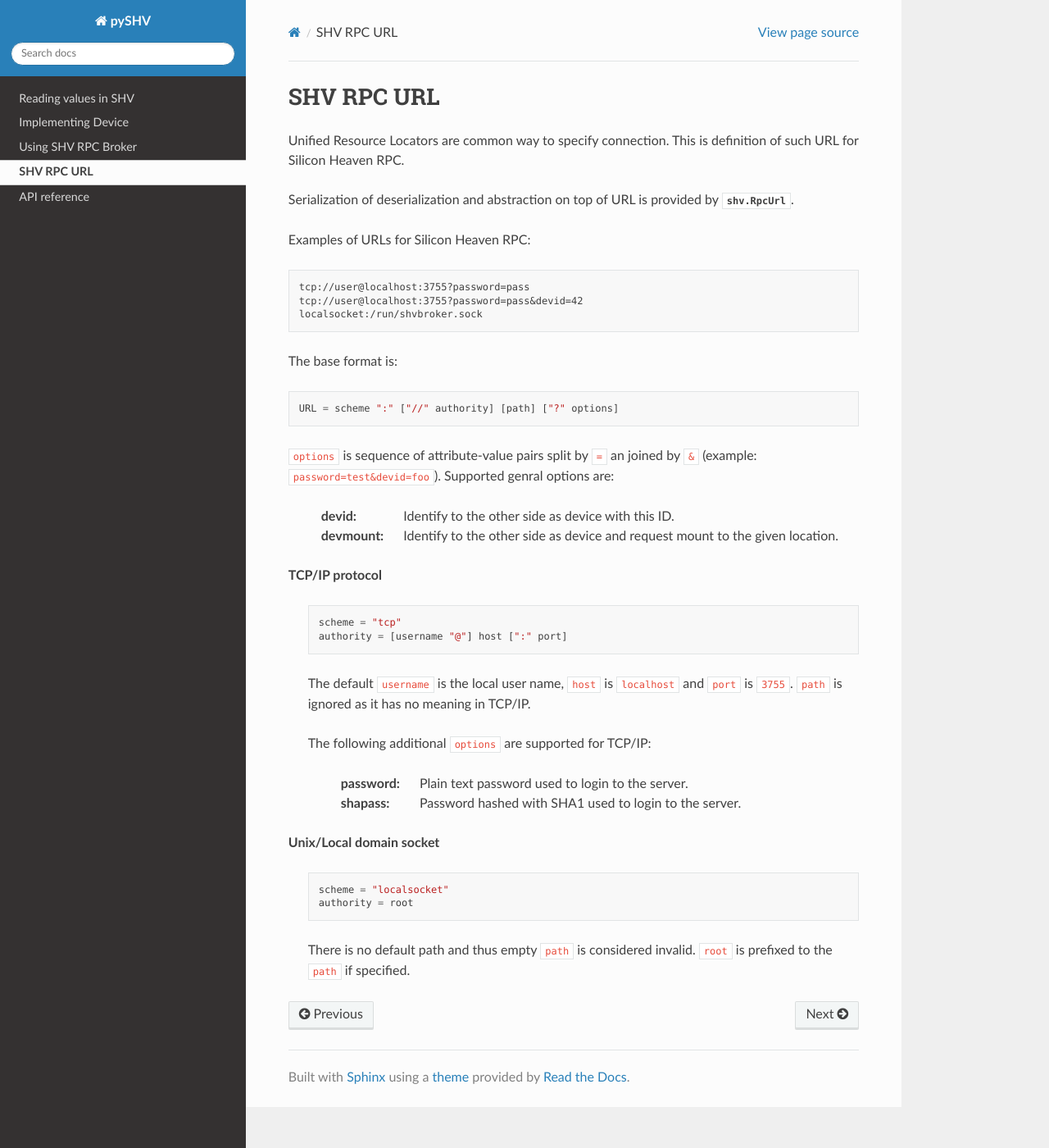
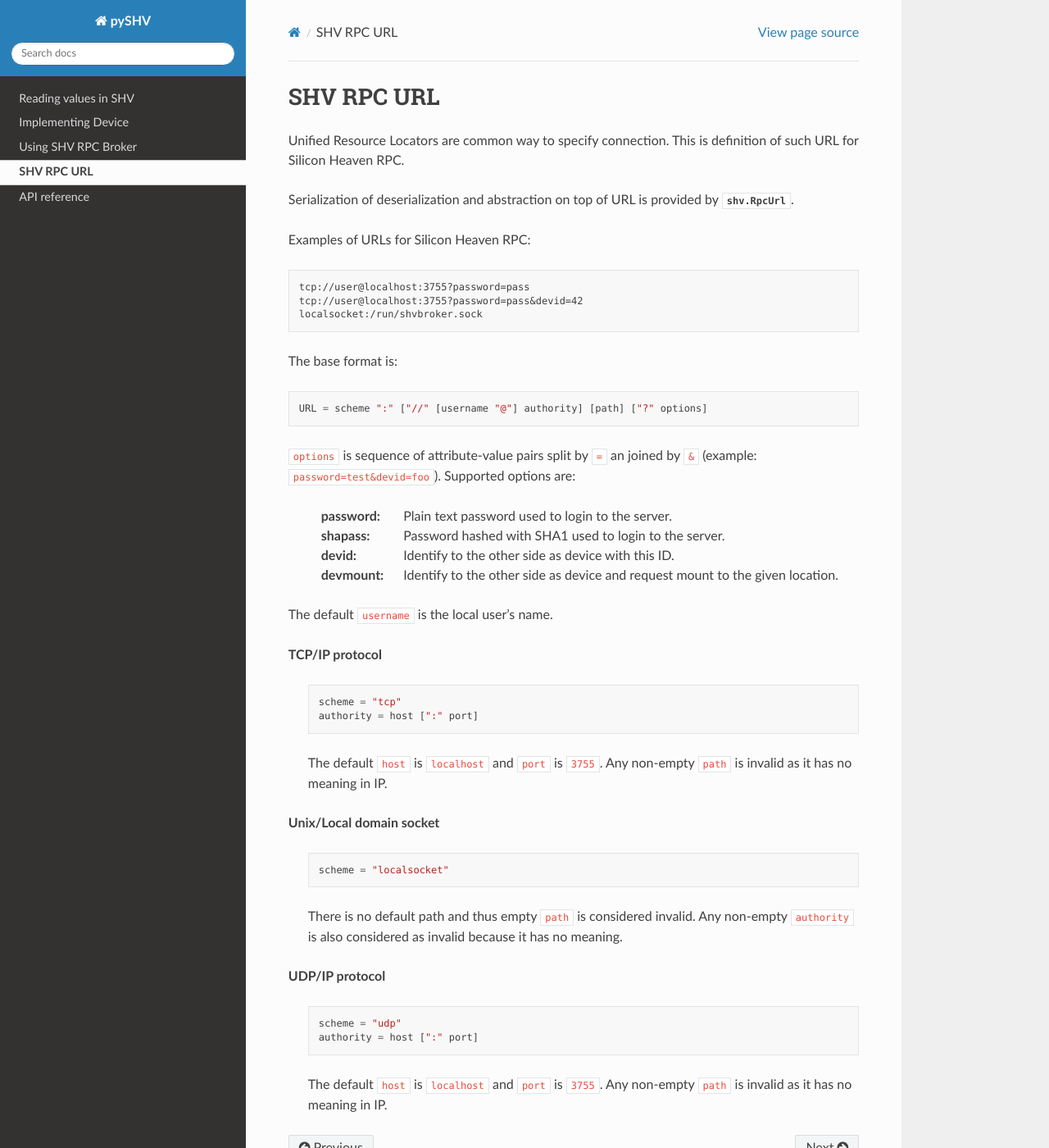
Before and after one commit to silicon-heaven/pyshv, a Sphinx documentation site: the page built from docs/url.rst, in a window 1280 px wide and 1400 px high. Shown: the whole window at 82% size. Built offline with Sphinx 7.4.7 and the Read the Docs theme 2.0.0, drawn with Linux system fonts in a browser that asks for light colours.

Commit message:
rpcurl: fix documentation and fix default username

```diff
--- a/docs/url.rst
+++ b/docs/url.rst
@@ -15,15 +15,19 @@ Examples of URLs for Silicon Heaven RPC::
 
 The base format is::
 
-  URL = scheme ":" ["//" authority] [path] ["?" options]
+  URL = scheme ":" ["//" [username "@"] authority] [path] ["?" options]
 
 ``options`` is sequence of attribute-value pairs split by ``=`` an
 joined by ``&`` (example: ``password=test&devid=foo``). Supported
-genral options are:
+options are:
 
+  :password: Plain text password used to login to the server.
+  :shapass: Password hashed with SHA1 used to login to the server.
   :devid: Identify to the other side as device with this ID.
   :devmount: Identify to the other side as device and request mount to
     the given location.
+
+The default ``username`` is the local user's name.
 
 
 **TCP/IP protocol**
@@ -31,16 +35,10 @@ genral options are:
   ::
 
     scheme = "tcp"
-    authority = [username "@"] host [":" port]
+    authority = host [":" port]
 
-  The default ``username`` is the local user name, ``host`` is
-  ``localhost`` and ``port`` is ``3755``. ``path`` is ignored as it has
-  no meaning in TCP/IP.
-
-  The following additional ``options`` are supported for TCP/IP:
-
-    :password: Plain text password used to login to the server.
-    :shapass: Password hashed with SHA1 used to login to the server.
+  The default ``host`` is ``localhost`` and ``port`` is ``3755``. Any non-empty
+  ``path`` is invalid as it has no meaning in IP.
 
 
 **Unix/Local domain socket**
@@ -48,7 +46,18 @@ genral options are:
   ::
 
     scheme = "localsocket"
-    authority = root
 
-  There is no default path and thus empty ``path`` is considered
-  invalid. ``root`` is prefixed to the ``path`` if specified.
+  There is no default path and thus empty ``path`` is considered invalid.
+  Any non-empty ``authority`` is also considered as invalid because it has no
+  meaning.
+
+
+**UDP/IP protocol**
+
+  ::
+
+    scheme = "udp"
+    authority = host [":" port]
+
+  The default ``host`` is ``localhost`` and ``port`` is ``3755``. Any non-empty
+  ``path`` is invalid as it has no meaning in IP.
```
Also changed, not shown: CHANGELOG.md (+1 -0 lines), 1 other file.
